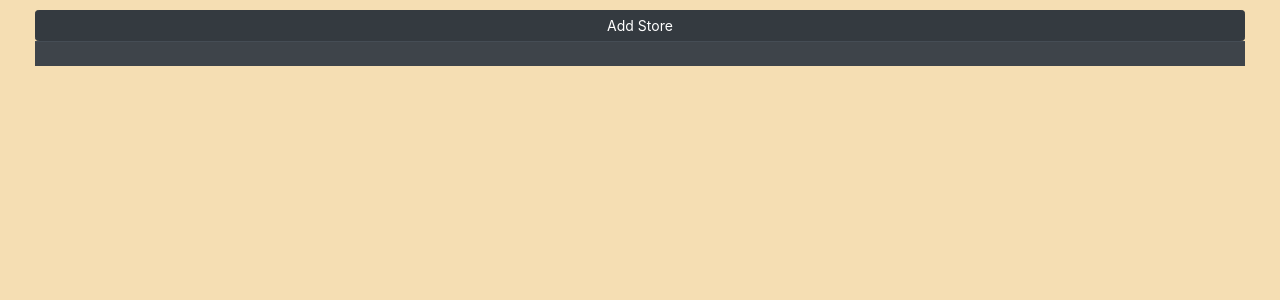
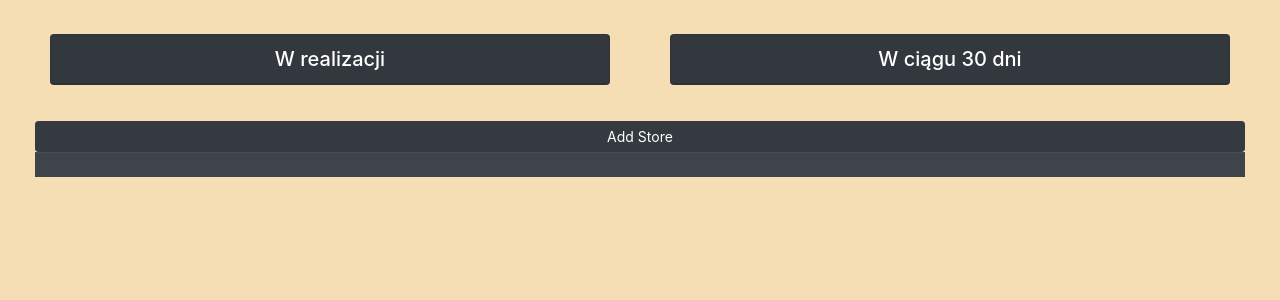
Before and after one commit to grzegorzgrzegorzak/Projekt_harmonogramu_JMP, a Django app: page / in a window 1280 px wide. Shown: the part 90-390 px from the top of the page. Run offline with Django 4.2, Linux system fonts and the light colour scheme; lists and menus that the app fills with data are empty; some libraries are stand-ins or nearby versions.

Commit message:
Status added

```diff
--- a/Harmonogram/schedule/templates/schedule/schedule.html
+++ b/Harmonogram/schedule/templates/schedule/schedule.html
@@ -1,6 +1,8 @@
 {% extends 'schedule/main.html' %}
 {% load static %}
 {% block content %}
+
+{% include 'schedule/status.html' %}
 
 <div class="row">
     <div class="col-md-12">
--- /dev/null
+++ b/Harmonogram/schedule/templates/schedule/status.html
@@ -0,0 +1,30 @@
+{% load static %}
+
+<br>
+
+<div class="row">
+    <div class="col">
+        <div class="col-md">
+            <div class="card text-center text-white mb-3" id="in-progres">
+                <div class="card-header">
+                    <h5 class="card-title">W realizacji</h5>
+                </div>
+                <div>
+                    <h3 class="card-title"></h3>
+                </div>
+            </div>
+        </div>
+    </div>
+    <div class="col">
+        <div class="col-md">
+            <div class="card text-center text-white mb-3" id="within-30days">
+                <div class="card-header">
+                    <h5 class="card-title">W ciągu 30 dni</h5>
+                </div>
+                <div>
+                    <h3 class="card-title"></h3>
+                </div>
+            </div>
+        </div>
+    </div>
+</div>
--- a/Harmonogram/static/css/main.css
+++ b/Harmonogram/static/css/main.css
@@ -1,5 +1,7 @@
 @import "navstyle.css";
 @import "tablestyle.css";
+@import "navstyle.css";
+@import "status.css";
 
 body {
     background-color: wheat;
--- /dev/null
+++ b/Harmonogram/static/css/status.css
@@ -0,0 +1,7 @@
+.card-title {
+    margin: 0;
+}
+
+.card {
+    background-color: #343a40;
+}
```
